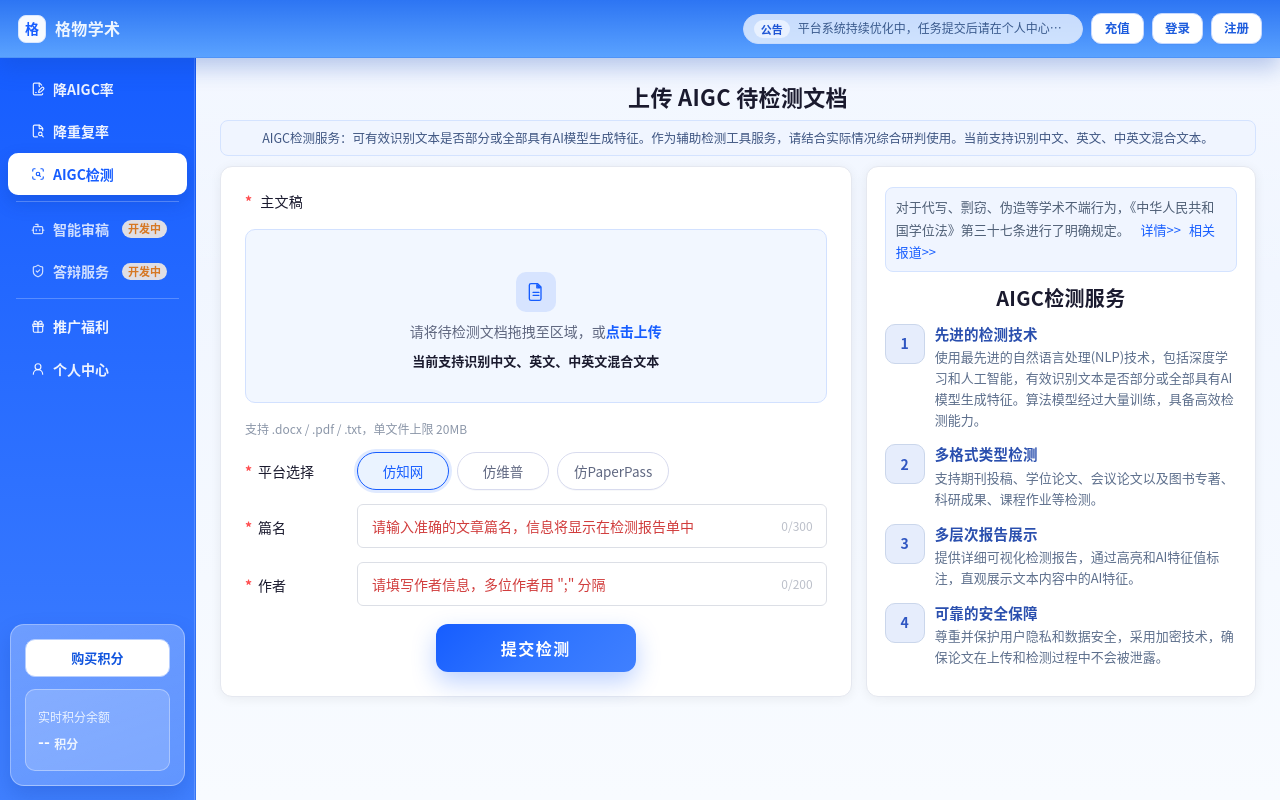
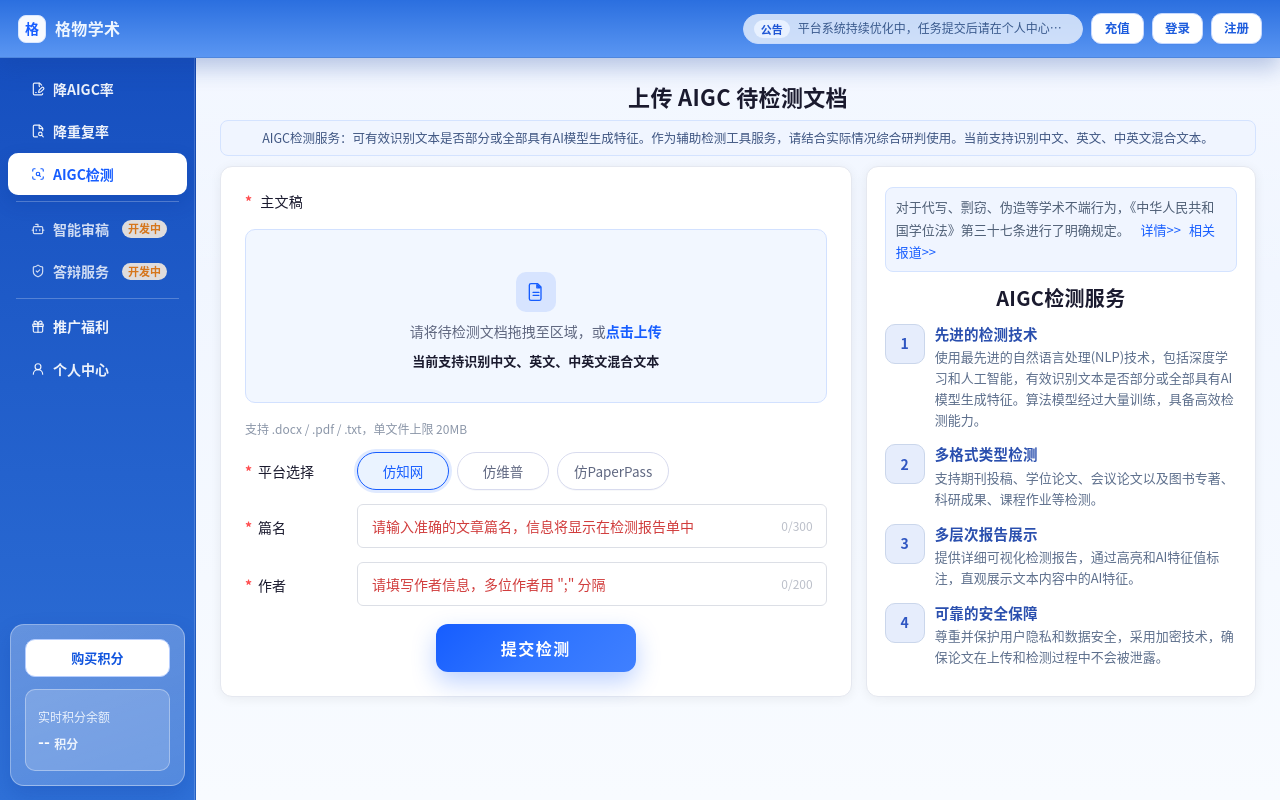
Before and after one commit to M-houres/gewuxueshu, a Vue app in the folder frontend/: page /app/detect in a window 1280 px wide. Built offline with nearby package versions, Linux system fonts and the light colour scheme; no server answers.

Commit message:
style: harmonize sidebar and topbar blue gradients

```diff
--- a/frontend/src/components/UserShell.vue
+++ b/frontend/src/components/UserShell.vue
@@ -443,8 +443,8 @@
 .sider-wrap {
   display: flex;
   flex-direction: column;
-  border-right: 1px solid rgba(17, 76, 193, 0.2);
-  background: linear-gradient(180deg, #165dff 0%, #4080ff 100%);
+  border-right: 1px solid var(--sider-border-deep);
+  background: var(--sider-gradient-deep);
   overflow: hidden;
   box-shadow: inset -1px 0 0 rgba(255, 255, 255, 0.18);
 }
--- a/frontend/src/gewu-ui.css
+++ b/frontend/src/gewu-ui.css
@@ -38,10 +38,12 @@
   --btn-money-bg: linear-gradient(135deg, #ffd892 0%, #ffbf66 100%);
   --btn-money-bg-hover: linear-gradient(135deg, #ffcd7a 0%, #ffb24a 100%);
   --btn-money-ink: #5e3b00;
-  --header-gradient-deep: linear-gradient(180deg, #2d75f3 0%, #5aa2ff 100%);
-  --header-border-deep: #4f93f7;
-  --header-shadow-deep: 0 10px 22px rgba(20, 73, 182, 0.28);
+  --header-gradient-deep: linear-gradient(180deg, #2b6fdf 0%, #5a96f2 100%);
+  --header-border-deep: #4e86dd;
+  --header-shadow-deep: 0 10px 22px rgba(20, 64, 158, 0.28);
   --header-ink-deep: #eef6ff;
+  --sider-gradient-deep: linear-gradient(180deg, #164fbf 0%, #2f71d8 100%);
+  --sider-border-deep: rgba(13, 50, 132, 0.28);
 
   --font-sans: "Source Han Sans SC", "PingFang SC", "Microsoft YaHei", "Noto Sans CJK SC", "Noto Sans SC", sans-serif;
 
```
